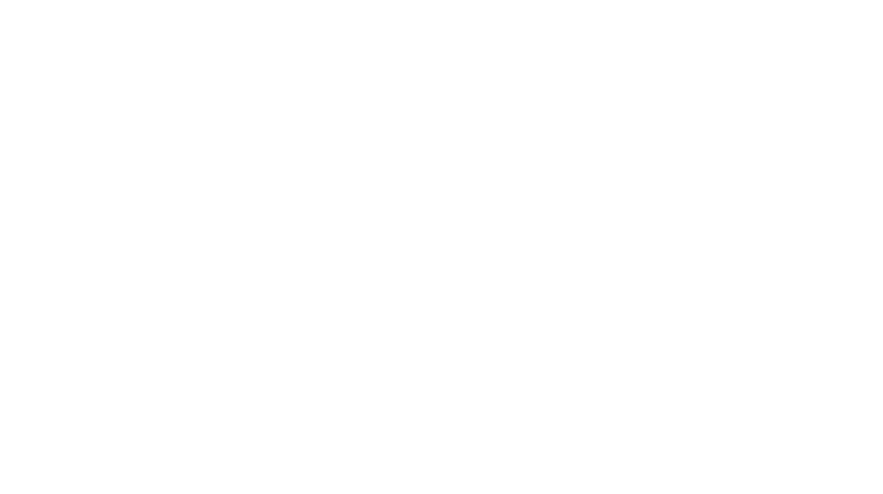
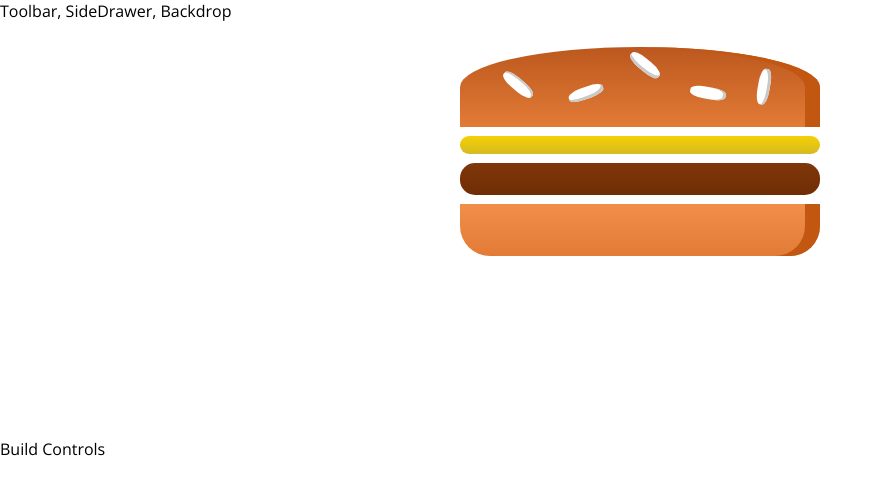
Before and after one commit to evgenydus/burger-builder, a React (Create React App) app: page / in a window 1280 px wide. Shown: the top 494 px of the page, without its empty margins (0-883 px from the left). Built offline with nearby package versions, Linux system fonts and the light colour scheme.

Commit message:
feat: implement basic burger layout

```diff
--- a/package.json
+++ b/package.json
@@ -6,6 +6,7 @@
     "@testing-library/jest-dom": "^4.2.4",
     "@testing-library/react": "^9.3.2",
     "@testing-library/user-event": "^7.1.2",
+    "prop-types": "^15.7.2",
     "react": "^16.13.1",
     "react-dom": "^16.13.1",
     "react-scripts": "3.4.1"
--- a/src/App/App.js
+++ b/src/App/App.js
@@ -1,10 +1,16 @@
 import React from 'react';
+
 import './App.css';
 
-function App() {
+import BurgerBuilder from '../containers/BurgerBuilder';
+import Layout from '../components/Layout';
+
+const App = () => {
   return (
     <div>
-
+      <Layout>
+        <BurgerBuilder />
+      </Layout>
     </div>
   );
 }
--- /dev/null
+++ b/src/components/Burger/BurgerIngredient/index.js
@@ -0,0 +1,49 @@
+import React from 'react';
+import PropTypes from 'prop-types'
+
+import './styles.css'
+
+const BurgerIngredient = ({ type }) => {
+  let ingredient = null
+
+  switch (type) {
+    case ('bread-bottom'):
+      ingredient = <div className="BreadBottom" />
+      break
+
+    case ('bread-top'):
+      ingredient =
+        <div className="BreadTop">
+          <div className="Seeds1"/>
+          <div className="Seeds2"/>
+        </div>
+      break
+
+    case ('meat'):
+      ingredient = <div className="Meat" />
+      break
+
+    case ('cheese'):
+      ingredient = <div className="Cheese" />
+      break
+
+    case ('salad'):
+      ingredient = <div className="Salad" />
+      break
+
+    case ('bacon'):
+      ingredient = <div className="Bacon" />
+      break
+
+    default:
+      ingredient = null
+  }
+
+  return ingredient
+}
+
+BurgerIngredient.propTypes = {
+  type: PropTypes.string.isRequired
+}
+
+export default BurgerIngredient
--- /dev/null
+++ b/src/components/Burger/BurgerIngredient/styles.css
@@ -0,0 +1,113 @@
+.BreadBottom {
+  height: 13%;
+  width: 80%;
+  background: linear-gradient(#F08E4A, #e27b36);
+  border-radius: 0 0 30px 30px;
+  box-shadow: inset -15px 0 #c15711;
+  margin: 2% auto;
+}
+
+.BreadTop {
+  height: 20%;
+  width: 80%;
+  background: linear-gradient(#bc581e, #e27b36);
+  border-radius: 50% 50% 0 0;
+  box-shadow: inset -15px 0 #c15711;
+  margin: 2% auto;
+  position: relative;
+}
+
+.Seeds1 {
+  width: 10%;
+  height: 15%;
+  position: absolute;
+  background-color: white;
+  left: 30%;
+  top: 50%;
+  border-radius: 40%;
+  transform: rotate(-20deg);
+  box-shadow: inset -2px -3px #c9c9c9;
+}
+
+.Seeds1:after {
+  content: "";
+  width: 100%;
+  height: 100%;
+  position: absolute;
+  background-color: white;
+  left: -170%;
+  top: -260%;
+  border-radius: 40%;
+  transform: rotate(60deg);
+  box-shadow: inset -1px 2px #c9c9c9;
+}
+
+.Seeds1:before {
+  content: "";
+  width: 100%;
+  height: 100%;
+  position: absolute;
+  background-color: white;
+  left: 180%;
+  top: -50%;
+  border-radius: 40%;
+  transform: rotate(60deg);
+  box-shadow: inset -1px -3px #c9c9c9;
+}
+
+.Seeds2 {
+  width: 10%;
+  height: 15%;
+  position: absolute;
+  background-color: white;
+  left: 64%;
+  top: 50%;
+  border-radius: 40%;
+  transform: rotate(10deg);
+  box-shadow: inset -3px 0 #c9c9c9;
+}
+
+.Seeds2:before {
+  content: "";
+  width: 100%;
+  height: 100%;
+  position: absolute;
+  background-color: white;
+  left: 150%;
+  top: -130%;
+  border-radius: 40%;
+  transform: rotate(90deg);
+  box-shadow: inset 1px 3px #c9c9c9;
+}
+
+
+.Meat {
+  width: 80%;
+  height: 8%;
+  background: linear-gradient(#7f3608, #702e05);
+  margin: 2% auto;
+  border-radius: 15px;
+}
+
+.Cheese {
+  width: 80%;
+  height: 4.5%;
+  margin: 2% auto;
+  background: linear-gradient(#f4d004, #d6bb22);
+  border-radius: 20px;
+}
+
+.Salad {
+  width: 85%;
+  height: 7%;
+  margin: 2% auto;
+  background: linear-gradient(#228c1d, #91ce50);
+  border-radius: 20px;
+}
+
+.Bacon {
+  width: 80%;
+  height: 3%;
+  background: linear-gradient(#bf3813, #c45e38);
+  margin: 2% auto;
+}
--- /dev/null
+++ b/src/components/Burger/index.js
@@ -0,0 +1,19 @@
+import React from 'react'
+
+import './styles.css'
+
+import BurgerIngredient from './BurgerIngredient';
+
+const Burger = () => {
+
+  return (
+    <div className="burger">
+      <BurgerIngredient type="bread-top" />
+      <BurgerIngredient type="cheese" />
+      <BurgerIngredient type="meat" />
+      <BurgerIngredient type="bread-bottom" />
+    </div>
+  )
+}
+
+export default Burger
--- /dev/null
+++ b/src/components/Burger/styles.css
@@ -0,0 +1,30 @@
+.burger {
+  font-size: 1.2rem;
+  font-weight: bold;
+  height: 250px;
+  margin: auto;
+  overflow: auto;
+  text-align: center;
+  width: 100%;
+}
+
+@media (min-width: 1000px) and (min-height: 700px) {
+  .burger {
+    height: 600px;
+    width: 700px;
+  }
+}
+
+@media (min-width: 500px) and (min-height: 401px) {
+  .burger {
+    height: 400px;
+    width: 450px;
+  }
+}
+
+@media (min-width: 500px) and (max-height: 400px) {
+  .burger {
+    height: 300px;
+    width: 350px;
+  }
+}
--- /dev/null
+++ b/src/components/Layout/index.js
@@ -0,0 +1,16 @@
+import React from 'react'
+
+import './styles.css'
+
+const Layout = ({ children }) => {
+  return (
+    <>
+      <div>Toolbar, SideDrawer, Backdrop</div>
+      <main className="content">
+        {children}
+      </main>
+    </>
+  )
+}
+
+export default Layout
--- /dev/null
+++ b/src/components/Layout/styles.css
@@ -0,0 +1,3 @@
+.content {
+  margin-top: 16px;
+}
--- /dev/null
+++ b/src/containers/BurgerBuilder/index.js
@@ -0,0 +1,17 @@
+import React, { Component } from 'react'
+
+import Burger from '../../components/Burger';
+
+class BurgerBuilder extends Component {
+  render() {
+    return (
+      <>
+        <Burger />
+        <div>Build Controls</div>
+      </>
+    )
+  }
+
+}
+
+export default BurgerBuilder
```
Also changed, not shown: 1 other file (tests, documents, lock files or other folders).
